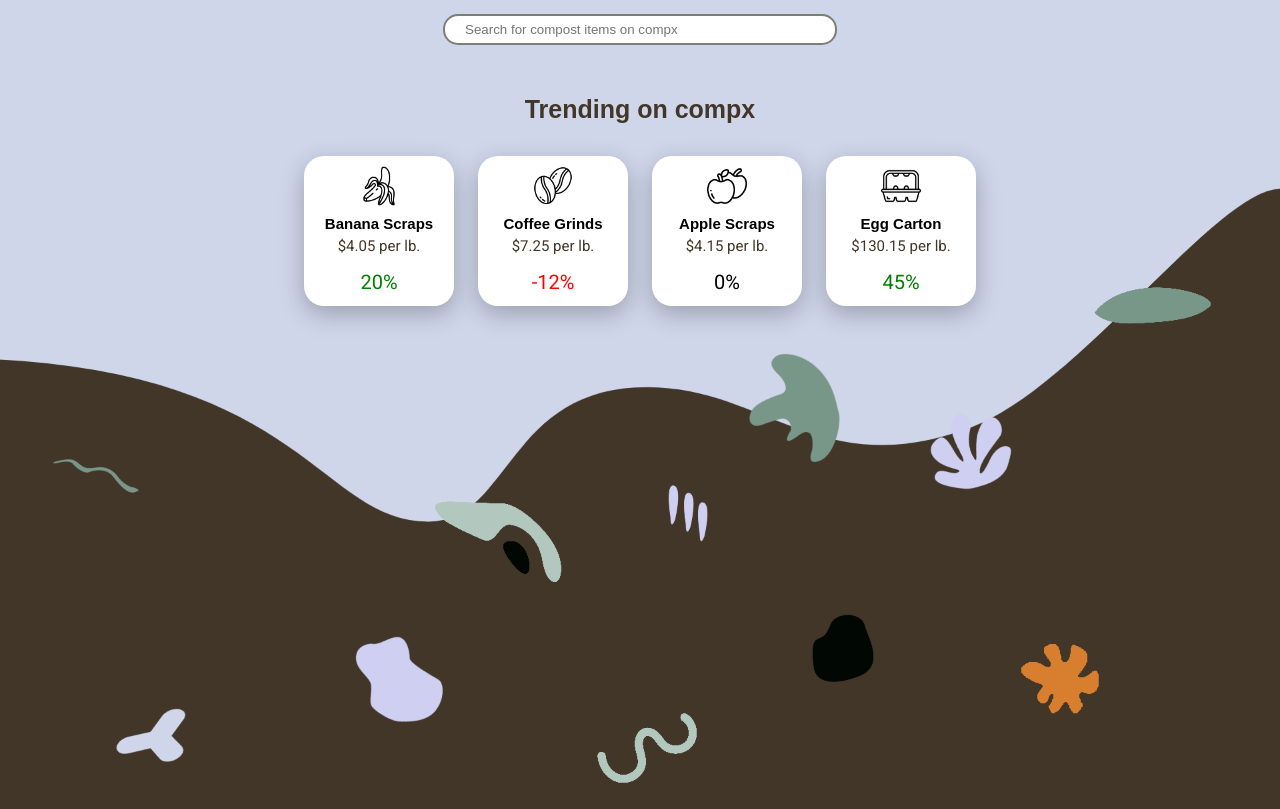
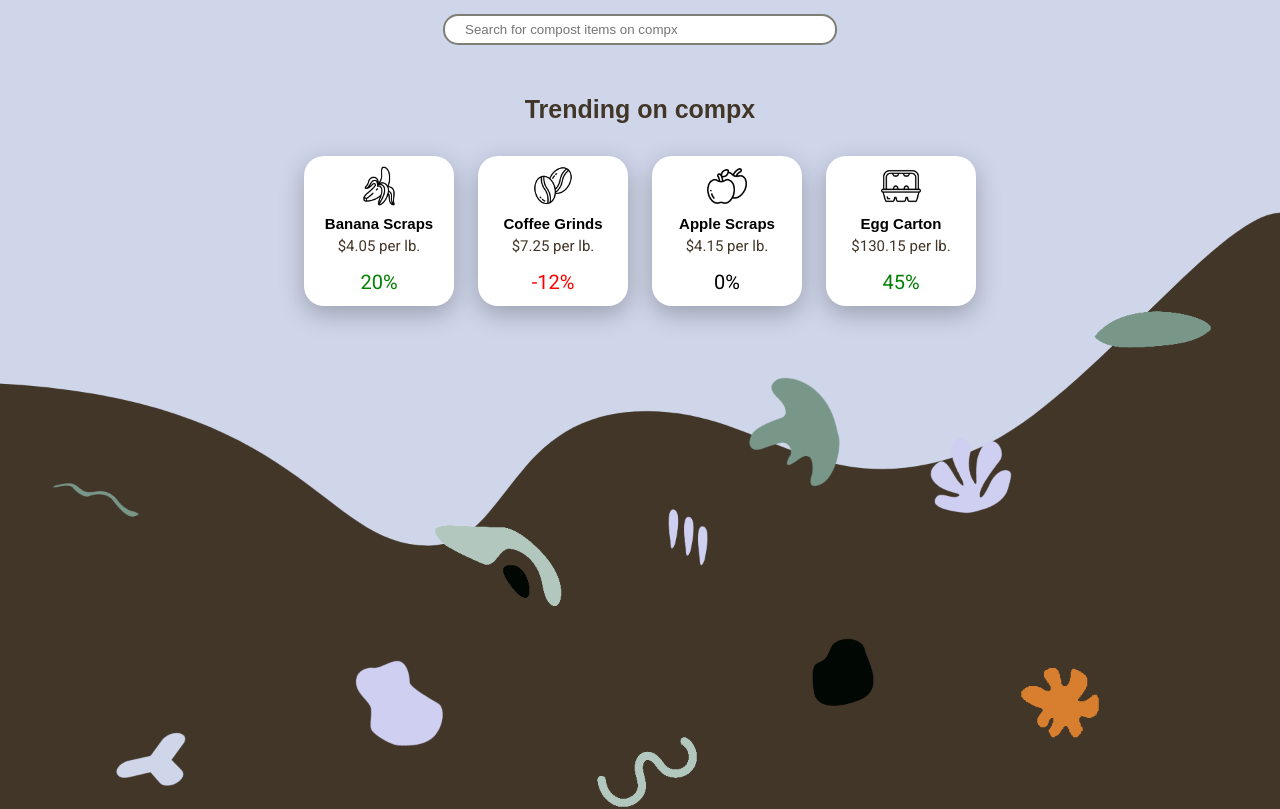
Before and after one commit to sequint/compex, an Angular app in the folder client/: page / in a window 1280 px wide. Shown: the part 320-1129 px from the top of the page. Built offline with nearby package versions, Linux system fonts and the light colour scheme; a web font is replaced by a local one.

Commit message:
Update grid to have a min height to prevent scroll glitch, and set a search value to display the val being searched

```diff
--- a/client/src/app/compost-divider/compost-divider.component.css
+++ b/client/src/app/compost-divider/compost-divider.component.css
@@ -9,6 +9,6 @@
 
 @media screen and (min-width: 1025px) {
   .compost-pile-divider {
-    margin-top: -150px;
+    margin-top: -300px;
   }
 }
--- a/client/src/app/exchange-grid/exchange-grid.component.css
+++ b/client/src/app/exchange-grid/exchange-grid.component.css
@@ -23,6 +23,7 @@
   max-width: 696px;
   margin-right: auto;
   margin-left: auto;
+  min-height: 348px;
 }
 
 .hide {
--- a/client/src/app/exchange-grid/exchange-grid.component.html
+++ b/client/src/app/exchange-grid/exchange-grid.component.html
@@ -4,6 +4,7 @@
   </div>
 
   <div class={{getSearchedItemsClass()}}>
+    <h3 class="trending-title">Results for '{{getSearchValue()}}'</h3>
     <div class="ex-item-container">
       <div class="ex-item" *ngFor="let item of allItems">
         <img src={{item.icon}} alt="banana" class="item-icon">
--- a/client/src/app/exchange-grid/exchange-grid.component.ts
+++ b/client/src/app/exchange-grid/exchange-grid.component.ts
@@ -15,6 +15,7 @@ import { fakeCompxItems } from 'src/db/fakeCompxItemsDb';
 export class ExchangeGridComponent {
   private searchedItemsClass: string;
   private trendingItemsClass: string;
+  private searchValue: string;
   private tempItemsArray: CompxItem[];
 
   allItems: CompxItem[];
@@ -23,6 +24,7 @@ export class ExchangeGridComponent {
   constructor() {
     this.searchedItemsClass = 'hide';
     this.trendingItemsClass = '';
+    this.searchValue = '';
     this.allItems = this.mapItems();
     this.trendingItems = this.mapItems();
     this.tempItemsArray = this.allItems;
@@ -45,10 +47,12 @@ export class ExchangeGridComponent {
 
   getSearchedItemsClass = () => this.searchedItemsClass;
   getTrendingItemsClass = () => this.trendingItemsClass;
+  getSearchValue = () => this.searchValue;
 
   searchForItems = (event: any) => {
+    this.searchValue = event.target.value;
+
     let lowerSearchValue = event.target.value.toLowerCase();
-    console.log(lowerSearchValue);
 
     if (lowerSearchValue.length > 0) {
       this.searchedItemsClass = '';
```
